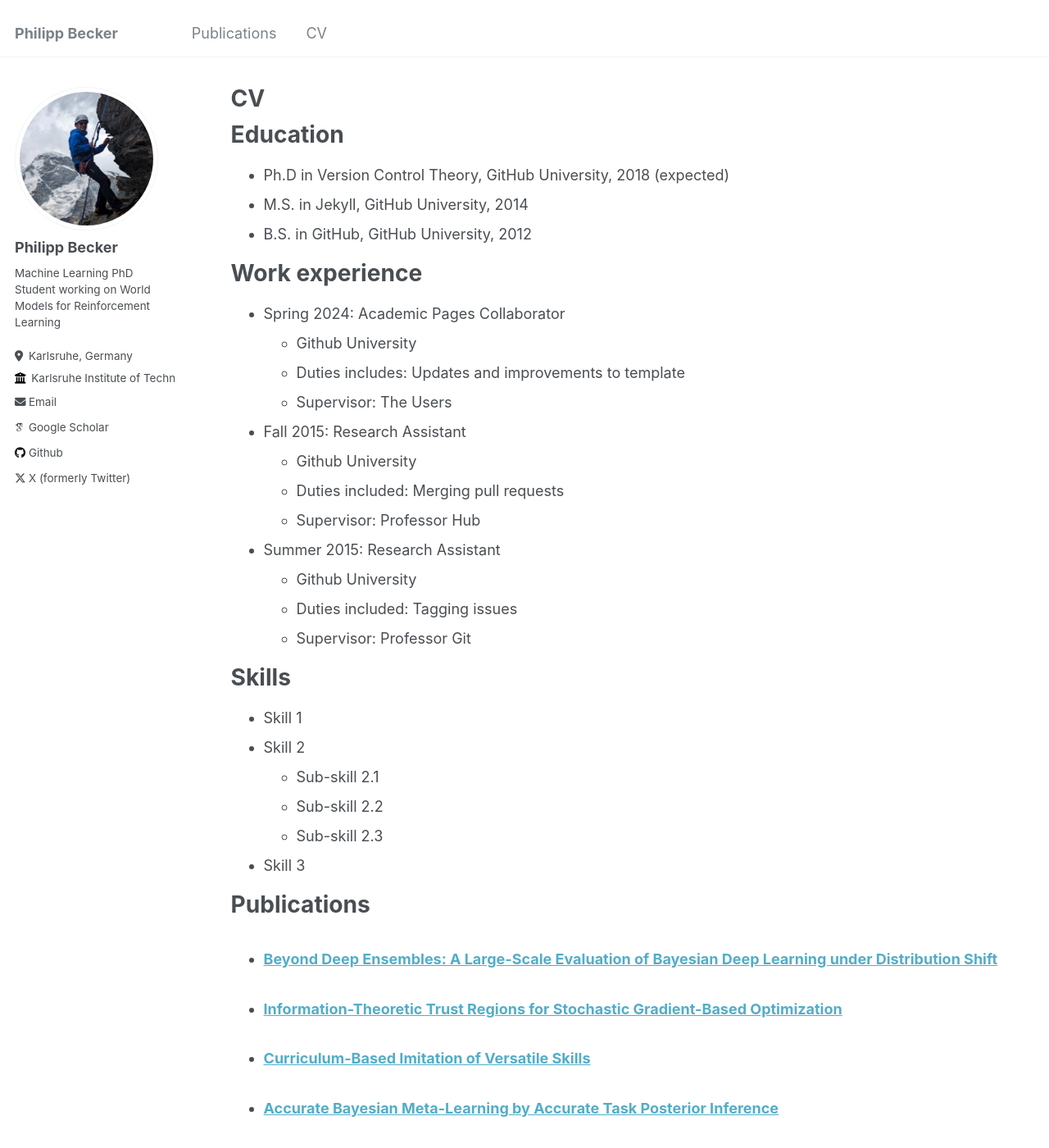
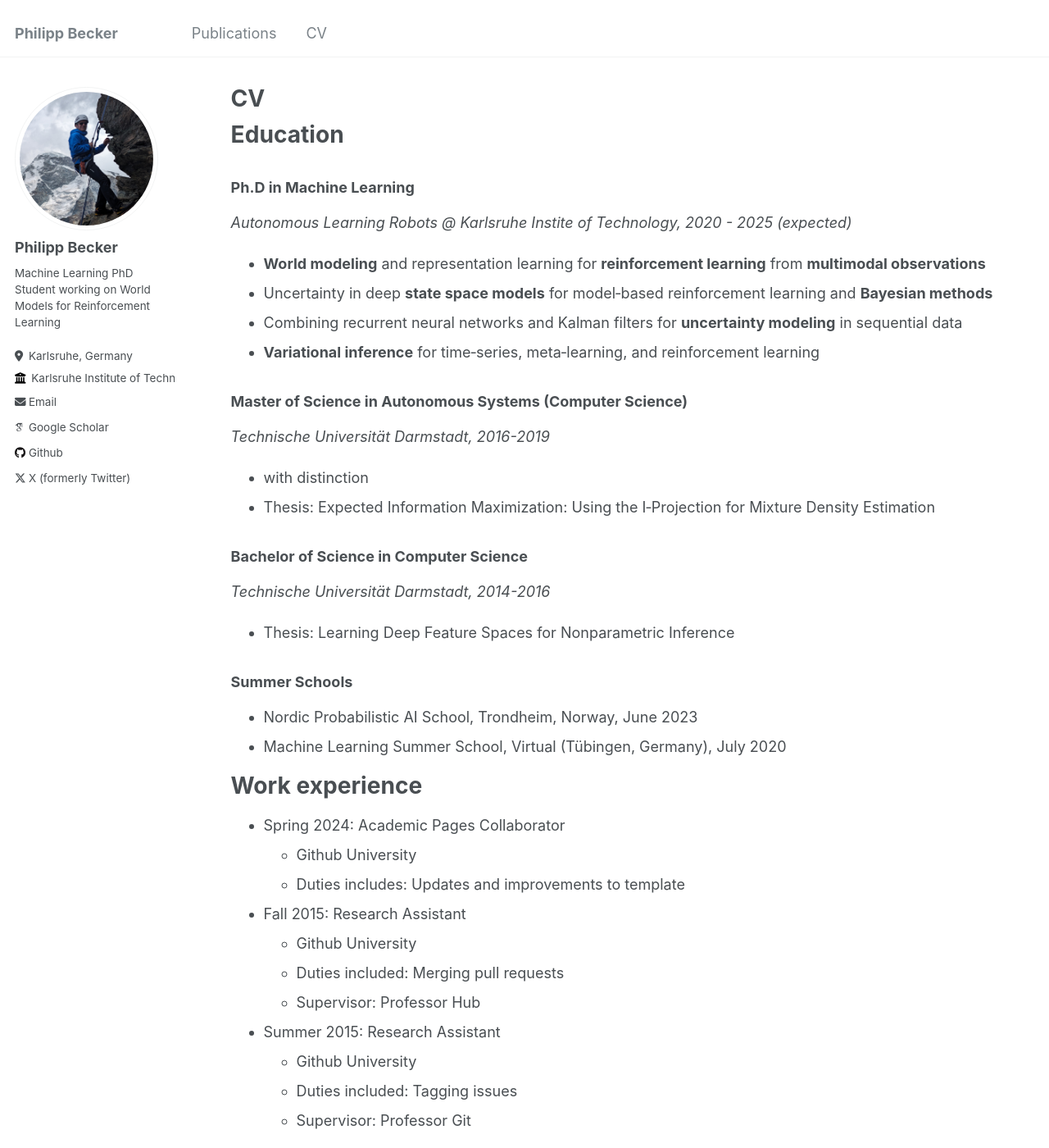
Before and after one commit to pbecker93/pbecker93.github.io, a Jekyll site: the page built from _pages/cv.md, in a window 1280 px wide and 1400 px high. Shown: the whole window at 82% size. Built offline with Jekyll 4.4.1, drawn with Linux system fonts in a browser that asks for light colours; some web fonts are replaced; some of the changed text lies outside the part shown.

Commit message:
starte cv

```diff
--- a/_pages/cv.md
+++ b/_pages/cv.md
@@ -11,16 +11,33 @@ redirect_from:
 
 Education
 ======
-* Ph.D in Version Control Theory, GitHub University, 2018 (expected)
-* M.S. in Jekyll, GitHub University, 2014
-* B.S. in GitHub, GitHub University, 2012
+### Ph.D in Machine Learning
+*Autonomous Learning Robots @ Karlsruhe Instite of Technology, 2020 - 2025 (expected)*
+* **World modeling** and representation learning for **reinforcement learning** from **multimodal observations**
+* Uncertainty in deep **state space models** for model‑based reinforcement learning and **Bayesian methods**
+* Combining recurrent neural networks and Kalman filters for **uncertainty modeling** in sequential data
+* **Variational inference** for time‑series, meta‑learning, and reinforcement learning
+
+
+### Master of Science in Autonomous Systems (Computer Science)
+*Technische Universität Darmstadt, 2016-2019*
+* with distinction
+* Thesis: Expected Information Maximization: Using the I‑Projection for Mixture Density Estimation
+
+### Bachelor of Science in Computer Science
+*Technische Universität Darmstadt, 2014-2016*
+* Thesis: Learning Deep Feature Spaces for Nonparametric Inference
+
+### Summer Schools
+* Nordic Probabilistic AI School, Trondheim, Norway, June 2023
+* Machine Learning Summer School, Virtual (Tübingen, Germany), July 2020
+
 
 Work experience
 ======
 * Spring 2024: Academic Pages Collaborator
   * Github University
   * Duties includes: Updates and improvements to template
-  * Supervisor: The Users
 
 * Fall 2015: Research Assistant
   * Github University
@@ -46,19 +63,3 @@ Publications
   <ul>{% for post in site.publications reversed %}
     {% include archive-single-cv.html %}
   {% endfor %}</ul>
-
-Talks
-======
-  <ul>{% for post in site.talks reversed %}
-    {% include archive-single-talk-cv.html  %}
-  {% endfor %}</ul>
-
-Teaching
-======
-  <ul>{% for post in site.teaching reversed %}
-    {% include archive-single-cv.html %}
-  {% endfor %}</ul>
-
-Service and leadership
-======
-* Currently signed in to 43 different slack teams
```
